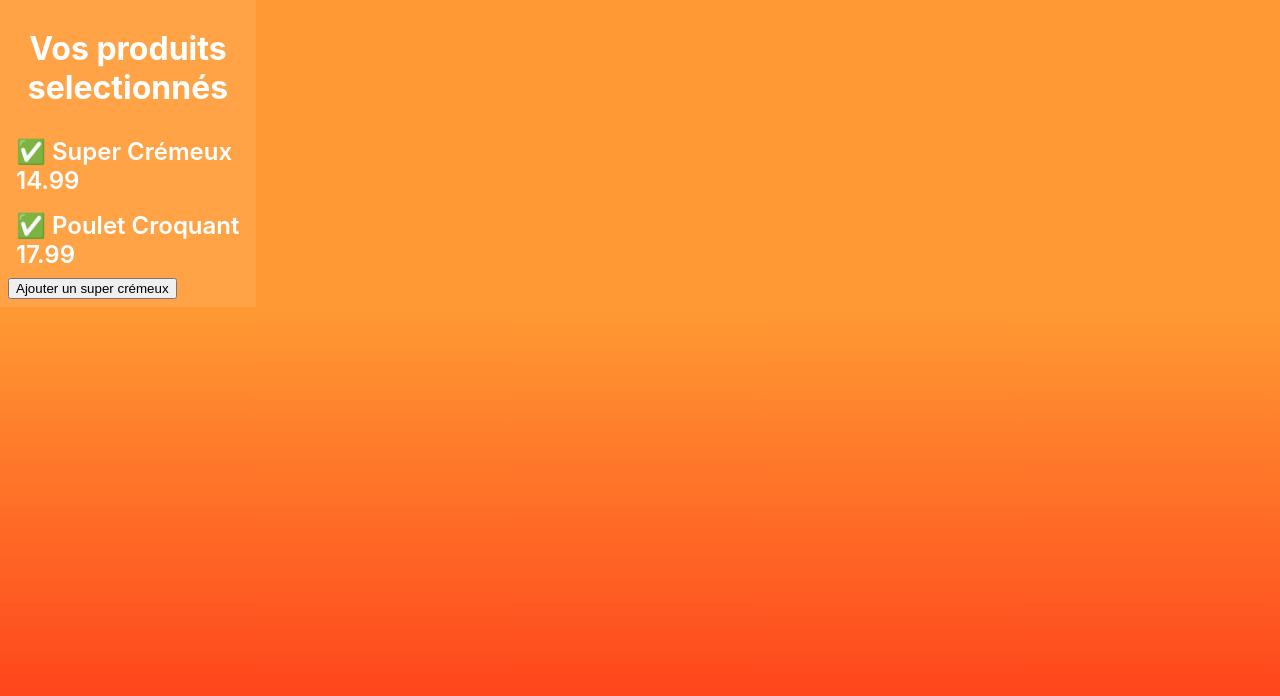
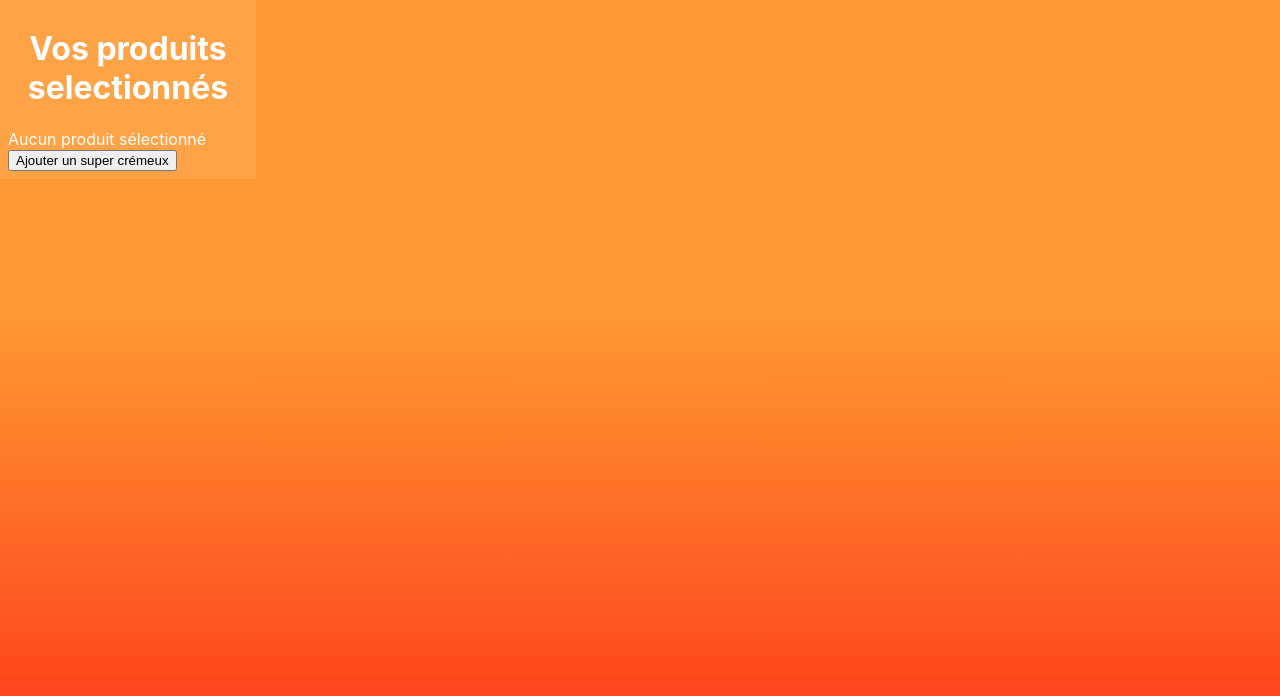
Before and after one commit to Rod97139/resto-cmd, a React (Vite) app: page / in a window 1280 px wide. Shown: the top 696 px of the page. Built offline with nearby package versions, Linux system fonts and the light colour scheme.

Commit message:
add product to cart and calculate the total

```diff
--- a/src/app/store.js
+++ b/src/app/store.js
@@ -1,13 +1,9 @@
 import { configureStore } from "@reduxjs/toolkit"
-import { PouletCroquant, SuperCremeux } from "../common/models";
 
 
 let state = {
     value: null,
-    list: [
-        SuperCremeux,
-        PouletCroquant,
-    ]
+    list: []
 };
 
 const reducer = (currentState, action ) => {
--- a/src/features/cart/Cart.jsx
+++ b/src/features/cart/Cart.jsx
@@ -7,6 +7,7 @@ const Cart = () => {
     const store = useStore();
     const [list, setList] = useState(store.getState().list);
 
+    const totalOrder = list.reduce((prv, cur) => cur.price + prv, 0);
     useEffect(() => {
         store.subscribe(() => {
             setList(store.getState().list);
@@ -21,6 +22,9 @@ const Cart = () => {
                         (item, index) => <span key={index} className="SelectedProduct">{item.title} {item.price}</span>
                     )
                 }
+                {
+                    list.length === 0 ? <div>Aucun produit sélectionné</div> : <div>Total de commande: {totalOrder}</div>
+                }
                 <div className="CartNavBar">
                     <button onClick={() =>
                         store.dispatch({type: "ADD_PRODUCT", payload: SuperCremeux})
```
